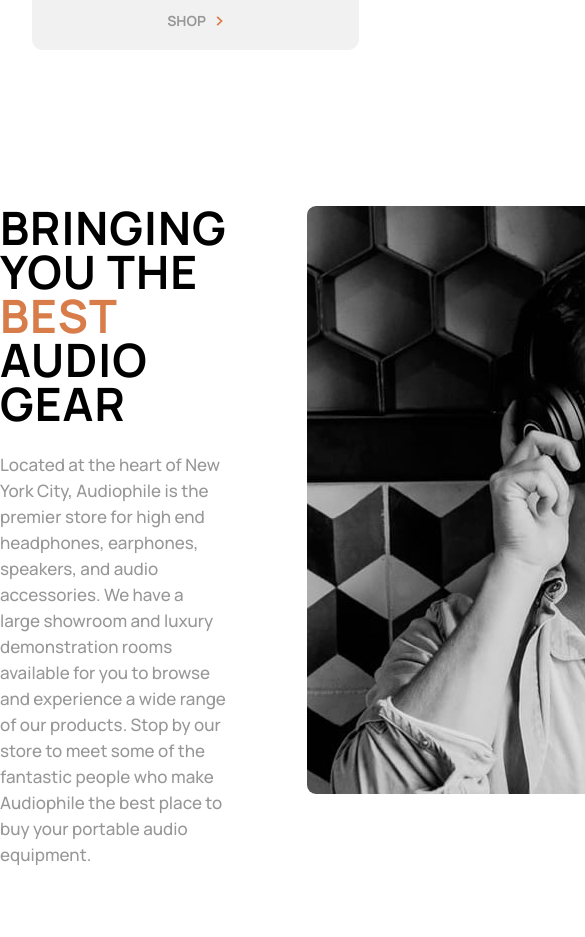
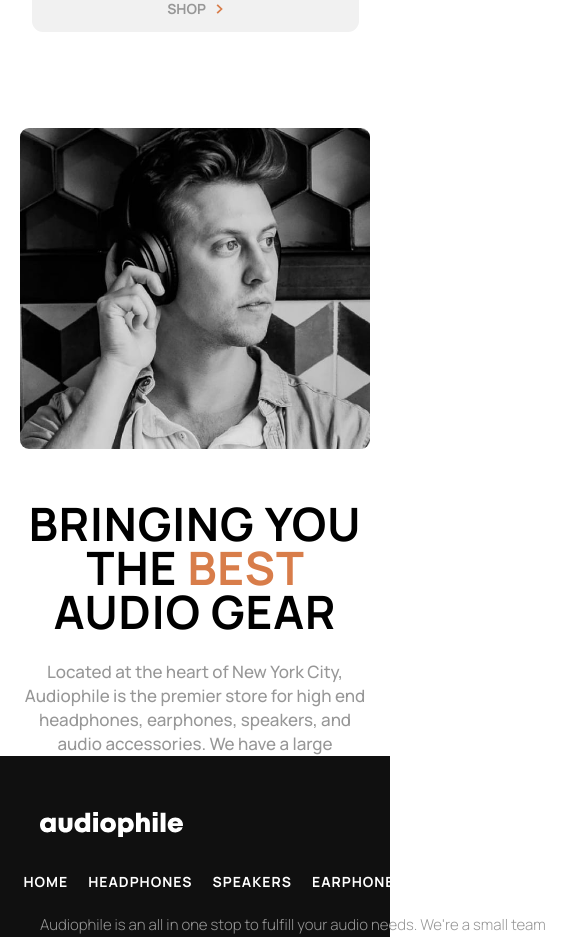
Before and after one commit to KornelJanczak/audiophile-website, a Next.js app: page /categories/earnphones in a window 390 px wide. Shown: the part 1060-1997 px from the top of the page, 585 px wide, since content can reach past the window. Built offline with nearby package versions, Linux system fonts and the light colour scheme; no server answers; the database is empty.

Commit message:
style: media query for footer and info sections

```diff
--- a/components/MainNavigation/MainNavigation.module.css
+++ b/components/MainNavigation/MainNavigation.module.css
@@ -11,7 +11,7 @@
   position: fixed;
   margin: 0 auto;
   background-color: var(--lighter-black);
-  z-index: 1000000000000000000000000000000000000000000;
+  z-index: 10000000000000;
   top: 0;
   width: 100%;
 }
@@ -123,8 +123,17 @@
     z-index: 1000000000000000000000000000000000;
     background-color: var(--dark-white);
     max-height: 34rem;
-    /* max-width: 100%; */
     width: 100%;
     padding-bottom: 12.4rem;
   }
 }
+
+@media (max-width: 36em) {
+  .responsive__nav {
+    padding: 6rem 0 5rem 0;
+    top: 10%;
+    width: 100%;
+    padding-top: 9.6rem;
+    max-height: 79rem;
+  }
+}
--- a/components/UI/Footer/Footer.module.css
+++ b/components/UI/Footer/Footer.module.css
@@ -1,15 +1,10 @@
 .footer {
-  margin: 0 auto;
-  margin-top: 18rem;
+  margin-top: 4rem;
   background-color: var(--lighter-black);
-  padding: 0rem 0 3rem 0;
-  /* margin-top: auto; */
 }
 
 .header__logo {
   margin-top: 5.6rem;
-  /* padding-top: 5.6rem;
-  border-top: 1px solid var(--orange-hover); */
 }
 
 .footer__box {
@@ -18,6 +13,7 @@
   max-width: 111rem;
   margin: 0 auto;
   background-color: var(--lighter-black);
+  padding: 0rem 0 3rem 0;
 }
 
 .footer__content__box {
@@ -66,3 +62,37 @@
   cursor: pointer;
   fill: var(--orange-hover);
 }
+
+@media (max-width: 40em) {
+  .footer {
+    margin-bottom: 0;
+    width: 100%;
+    position: relative;
+  }
+  .footer__box {
+    display: block;
+    padding: 0 4rem 4rem 4rem;
+  }
+
+  .header__logo {
+    margin-bottom: 4.5rem;
+  }
+
+  .footer__content__box span {
+    font-size: 1.5rem;
+    width: 68.9rem;
+    line-height: 2.5rem;
+  }
+
+  .ul {
+    position: absolute;
+    top: 17%;
+    left: 6%;
+  }
+
+  .footer__social__ul {
+    position: absolute;
+    right: 5%;
+    bottom: 11%;
+  }
+}
--- a/components/UI/Footer/Footer.tsx
+++ b/components/UI/Footer/Footer.tsx
@@ -35,7 +35,7 @@
           <p>Copyright 2021. All Rights Reserved</p>
         </div>
         <div className={classes.footer__help__box}>
-          <NavigationUL />
+          <NavigationUL className={classes.ul} />
           <ul className={classes.footer__social__ul}>
             {icons.map((icon, i) => (
               <li key={i}>
--- a/components/UI/InfoSection/InfoSection.module.css
+++ b/components/UI/InfoSection/InfoSection.module.css
@@ -4,12 +4,14 @@
   column-gap: 8rem;
   max-width: 111rem;
   height: 58.8rem;
-  margin: 6rem auto;
+  margin: 2rem auto;
+  padding: 0 4rem;
 }
 
-.info__content__box{
+.info__content__box {
   display: flex;
   flex-direction: column;
+  align-items: center;
   justify-content: center;
   gap: 2.6rem;
   padding-bottom: 3.4rem;
@@ -17,7 +19,7 @@
 
 .info__content__box h2 {
   font-size: 4.6rem;
-  letter-spacing: 1px;
+  letter-spacing: 0.08931rem;
   line-height: 4.4rem;
   font-weight: 700;
 }
@@ -29,13 +31,79 @@
 .info__content__box span {
   font-size: 1.7rem;
   font-weight: 450;
-  line-height: 2.6rem;
+  line-height: 2.4rem;
   color: #979797;
 }
 
-
-.info__img{
-  width: 54rem;
-  height: 58.8rem;
+.picture {
+  max-width: 54rem;
+  max-height: 58.8rem;
   border-radius: 9px;
 }
+
+.info__img {
+  width: 100%;
+  height: auto;
+  border-radius: 9px;
+}
+
+@media (max-width: 54rem) {
+  .info__section {
+    column-gap: 2rem;
+  }
+
+  .picture {
+    max-width: 40rem;
+    max-height: 52rem;
+  }
+}
+
+@media (max-width: 50em) {
+  .info__section {
+    grid-template-columns: 1fr;
+    grid-template-rows: 1fr 1fr;
+    row-gap: 5rem;
+    margin: 0 auto;
+  }
+
+  .picture {
+    max-width: 68.9rem;
+    margin: 0 auto;
+  }
+
+  .info__content__box {
+    grid-row: 2;
+  }
+
+  .info__content__box h2,
+  .info__content__box span {
+    text-align: center;
+    max-width: 68.9rem;
+  }
+}
+
+@media (max-width: 36em) {
+  .info__section {
+    padding: 0 2rem 0 2rem;
+  }
+}
+
+@media (max-width: 23.5em) {
+  .info__section {
+    padding: none;
+  }
+
+  .info__content__box h2,
+  .info__content__box span {
+    max-width: 32.7rem;
+  }
+
+  .info__content__box h2 {
+    font-size: 2.8rem;
+  }
+
+  .info__content__box span {
+    font-size: 1.5rem;
+    line-height: 2.5rem;
+  }
+}
--- a/components/UI/InfoSection/InfoSection.tsx
+++ b/components/UI/InfoSection/InfoSection.tsx
@@ -1,6 +1,5 @@
 import classes from "./InfoSection.module.css";
-import infoImg from "../../../public/assets/shared/desktop/image-best-gear.jpg";
-import Image from "next/image";
+import ResponsiveImage from "../ResponsiveImage";
 
 const InfoSection: React.FC = () => {
   return (
@@ -18,12 +17,17 @@
           best place to buy your portable audio equipment.
         </span>
       </div>
-      <Image
-        src={infoImg}
-        alt="info"
-        className={classes.info__img}
+      <ResponsiveImage
+        images={{
+          desktop: "/assets/shared/desktop/image-best-gear.jpg",
+          tablet: "/assets/shared/tablet/image-best-gear.jpg",
+          mobile: "/assets/shared/mobile/image-best-gear.jpg",
+        }}
         width={540}
         height={588}
+        altText="Best gear logo"
+        imgClassName={classes.info__img}
+        pictureClassName={classes.picture}
       />
     </section>
   );
--- a/components/UI/ProductsSection/Product.module.css
+++ b/components/UI/ProductsSection/Product.module.css
@@ -60,5 +60,6 @@
   .product {
     width: 32.7rem;
     max-width: 32.7rem;
+    max-height: 16.5rem;
   }
 }
--- a/components/UI/ProductsSection/ProductsSection.module.css
+++ b/components/UI/ProductsSection/ProductsSection.module.css
@@ -1,6 +1,6 @@
 .products__section {
   margin: 0 auto;
-  padding: 18rem 0;
+  padding: 18rem 4rem;
 }
 
 .products {
```
Also changed, not shown: components/Home/ShowcaseSection/ShowcaseSection.module.css (+18 -3 lines).
